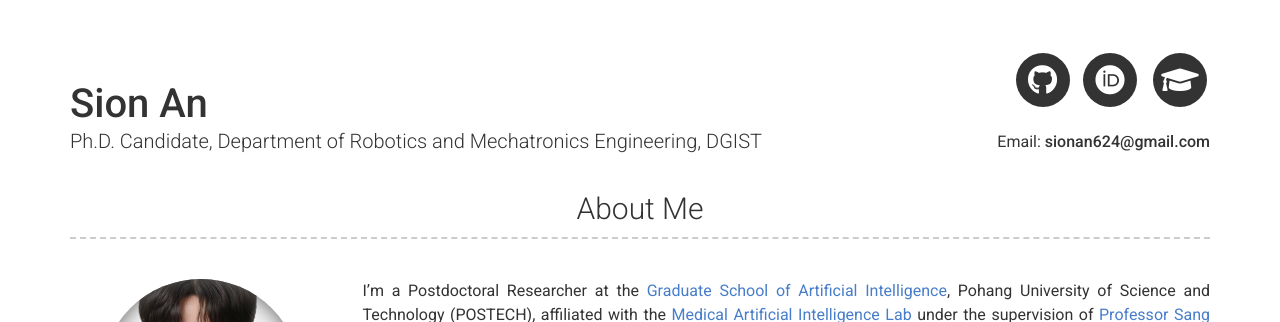
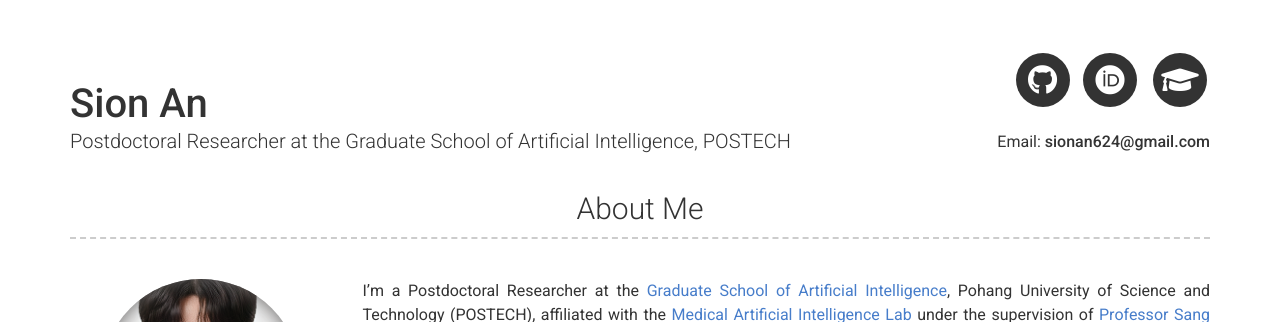
Before and after one commit to SionAn/sionan.github.io, a Jekyll site: the page built from index.md, in a window 1280 px wide and 900 px high. Shown: the top 322 px of the window. Built offline with Jekyll 4.4.1, drawn with Linux system fonts in a browser that asks for light colours; nearby versions of some CDN libraries.

Commit message:
Update _config.yml

```diff
--- a/_config.yml
+++ b/_config.yml
@@ -7,7 +7,7 @@ version: 2
 
 # Personal info
 name: Sion An
-title: Ph.D. Candidate, Department of Robotics and Mechatronics Engineering, DGIST
+title: Postdoctoral Researcher at the Graduate School of Artificial Intelligence, POSTECH
 email: sionan624@gmail.com
 #website: SionAn.github.io
 
```
